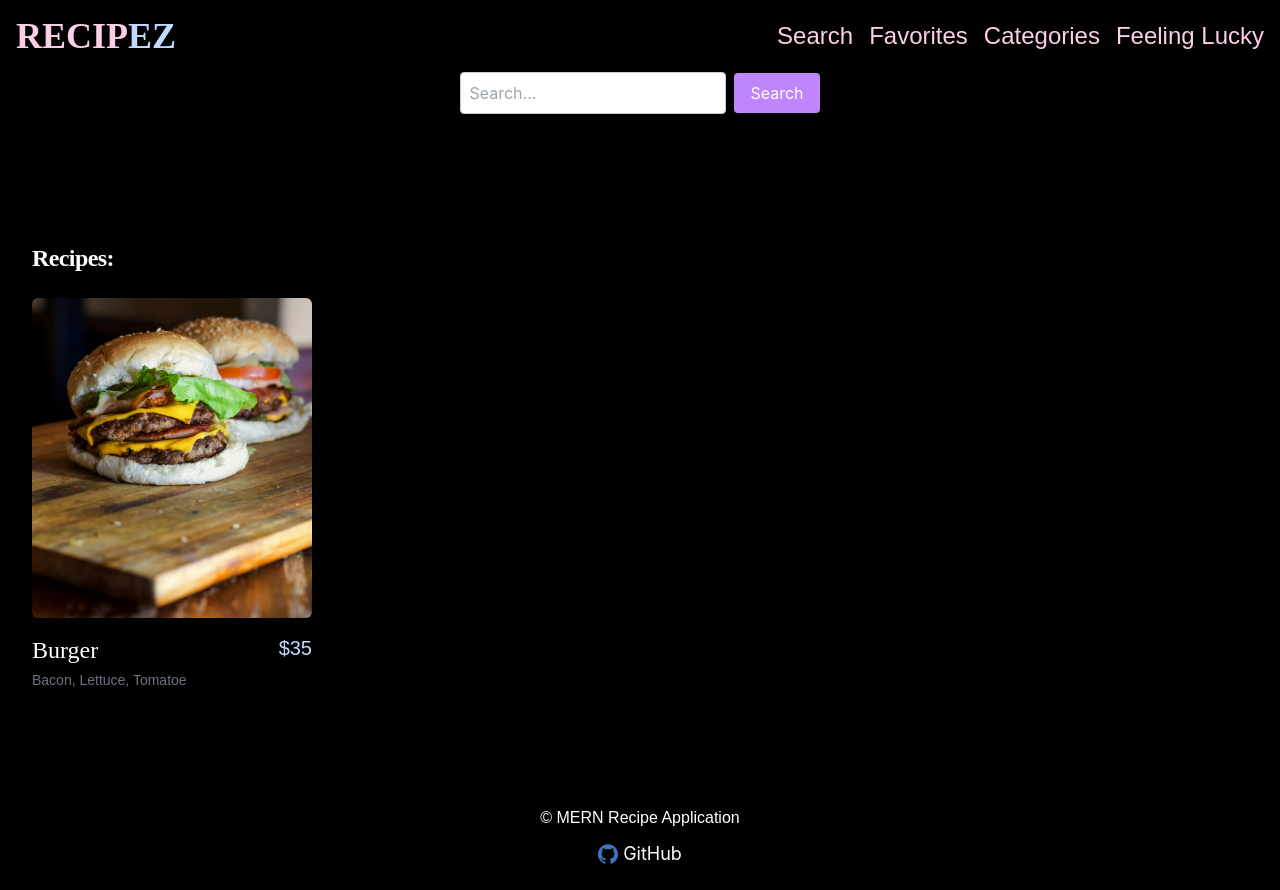
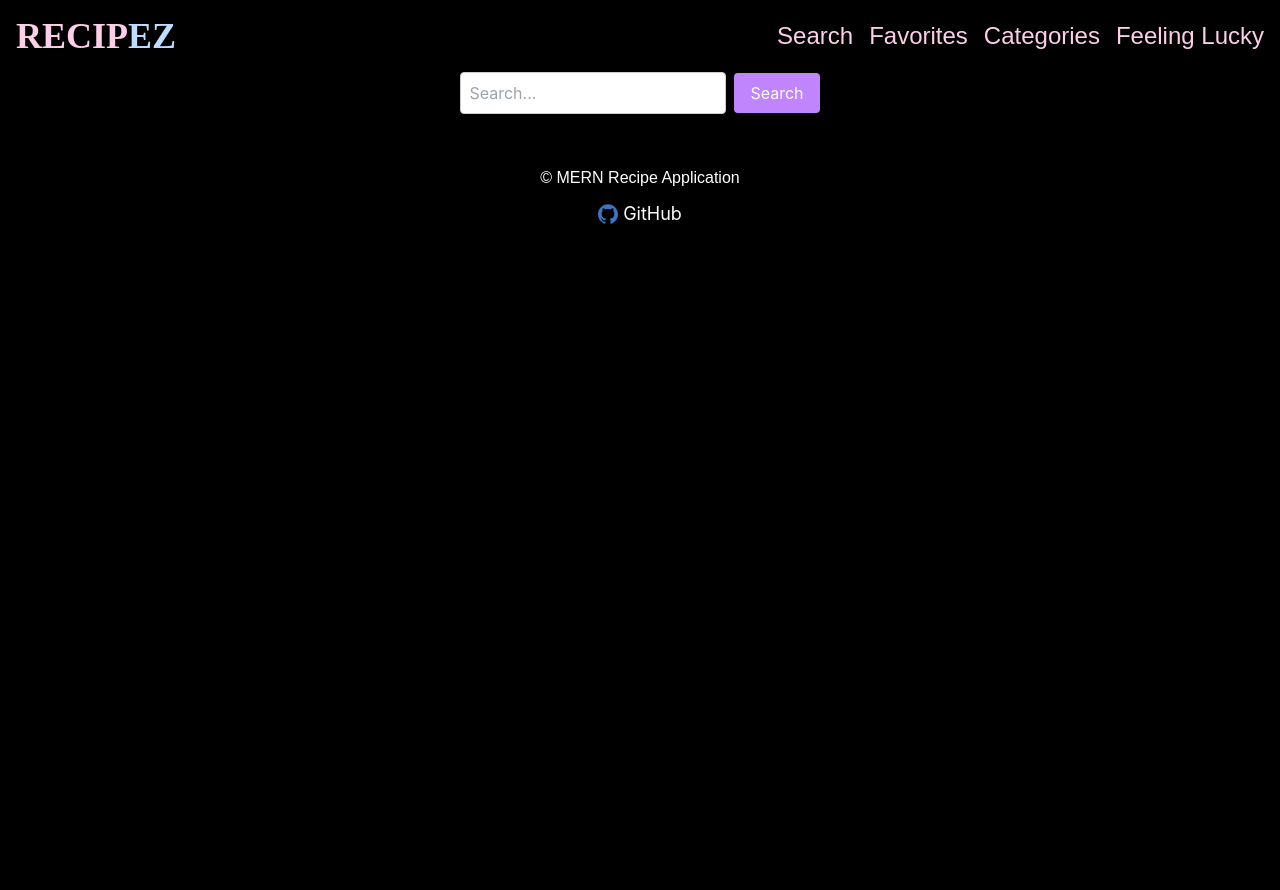
Before and after one commit to tjsiv/P2MSA-RecipEZ, a React (Create React App) app in the folder client/: page / in a window 1280 px wide. After the commit the page ends 800 px from the top, so only its background shows below. Built offline with nearby package versions, Linux system fonts and the light colour scheme.

Commit message:
Data being passed to RecipeCard

```diff
--- a/client/src/App.js
+++ b/client/src/App.js
@@ -33,7 +33,6 @@ const App = () => {
         <p>{/* {this.state.apiResponse} */}</p>
         <Navbar />
         <SearchBar onSearch={handleSearch} />
-        <RecipeCard />
         <Footer />
       </header>
     </div>
--- a/client/src/components/RecipeCard.jsx
+++ b/client/src/components/RecipeCard.jsx
@@ -1,20 +1,20 @@
 import React from "react";
 
-const RecipeCard = () => {
+const RecipeCard = ({ results }) => {
   return (
+    console.log(results),
+    (
       <div>
         <div class="mx-auto max-w-2xl px-4 py-16 sm:px-6 sm:py-24 lg:max-w-7xl lg:px-8 ">
-        <h2 class="text-2xl font-bold tracking-tight">
-          Recipes:
-        </h2>
-
+          <h2 class="text-2xl font-bold tracking-tight">Recipes:</h2>
           <div class="mt-6 grid grid-cols-1 gap-x-6 gap-y-10 sm:grid-cols-2 lg:grid-cols-4 xl:gap-x-8">
+          {results.map((result, index) => (
               <div class="group relative">
                 <div class="aspect-h-1 aspect-w-1 w-full overflow-hidden rounded-md bg-gray-200 lg:aspect-none group-hover:opacity-75 lg:h-80">
                   {/* Image */}
                   <img
-                src="./assets/FoodOne.jpg"
-                alt="Front of men&#039;s Basic Tee in black."
+                    src={result.strMealThumb}
+                    alt={result.strMeal}
                     className="h-full w-full object-cover object-center lg:h-full lg:w-full"
                   />
                 </div>
@@ -23,20 +23,28 @@ const RecipeCard = () => {
                   <div>
                     <h3 class="text-2xl">
                       <a href="#">
-                    <span aria-hidden="true" class="absolute inset-0"></span>
-                    Burger
+                        <span
+                          aria-hidden="true"
+                          class="absolute inset-0"
+                        ></span>
+                        {/* Food Name */}
+                        {result.strMeal}
                       </a>
                     </h3>
-                <p class="mt-1 text-sm text-gray-500">Bacon, Lettuce, Tomatoe</p>
+                    <p class="mt-1 text-sm text-gray-500">
+                      {/* Ingredients */}
+                      {result.strIngredient1}, {result.strIngredient2}, {result.strIngredient3}, {result.strIngredient4}, {result.strIngredient5}, {result.strIngredient6}, {result.strIngredient7}, {result.strIngredient8}, {result.strIngredient9}, {result.strIngredient10}
+                    </p>
                   </div>
+                  {/* Price */}
                   <p class="text-xl font-medium text-blue-200">$35</p>
                 </div>
               </div>
-
-          {/* More products... */}
+          ))}
 </div>
         </div>
       </div>
+    )
   );
 };
 
--- a/client/src/components/SearchBar.jsx
+++ b/client/src/components/SearchBar.jsx
@@ -1,4 +1,5 @@
 import React, { useState, useEffect } from "react";
+import RecipeCard from "./RecipeCard";
 
 const SearchBar = () => {
   const [query, setQuery] = useState("");
@@ -48,11 +49,7 @@ const SearchBar = () => {
       {error && <div style={styles.error}>{error}</div>}
       <div style={styles.resultsContainer}>
         {results.length > 0 ? (
-          results.map((result, index) => (
-            <div key={index} style={styles.resultItem}>
-              {result.name} {/* Adjust according to API response */}
-            </div>
-          ))
+          <RecipeCard  results={results}/>
         ) : (
           !loading && query && <div style={styles.noResults}>No results found</div>
         )}
```
Lines whose indentation alone changed are shown as unchanged.
